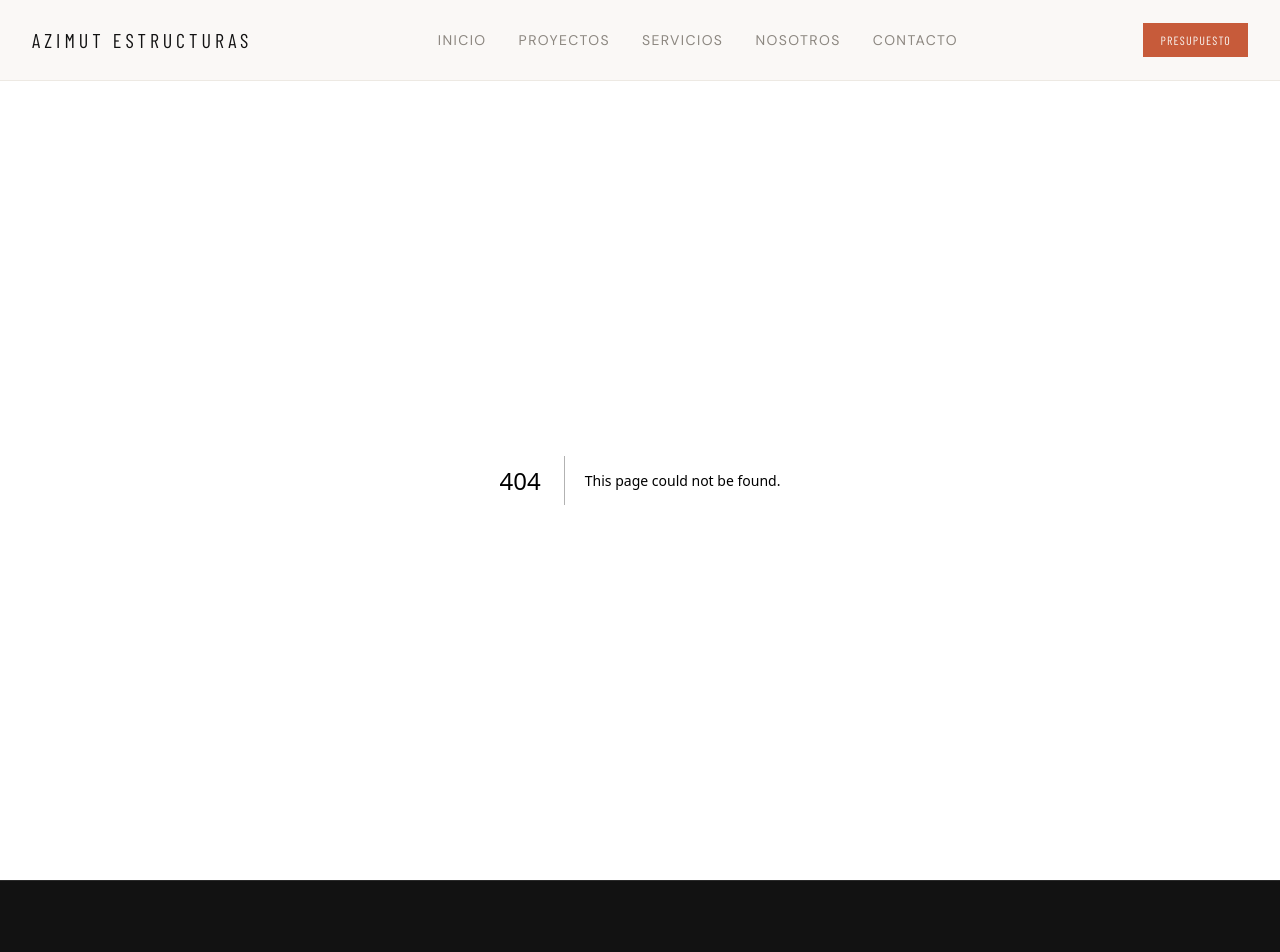
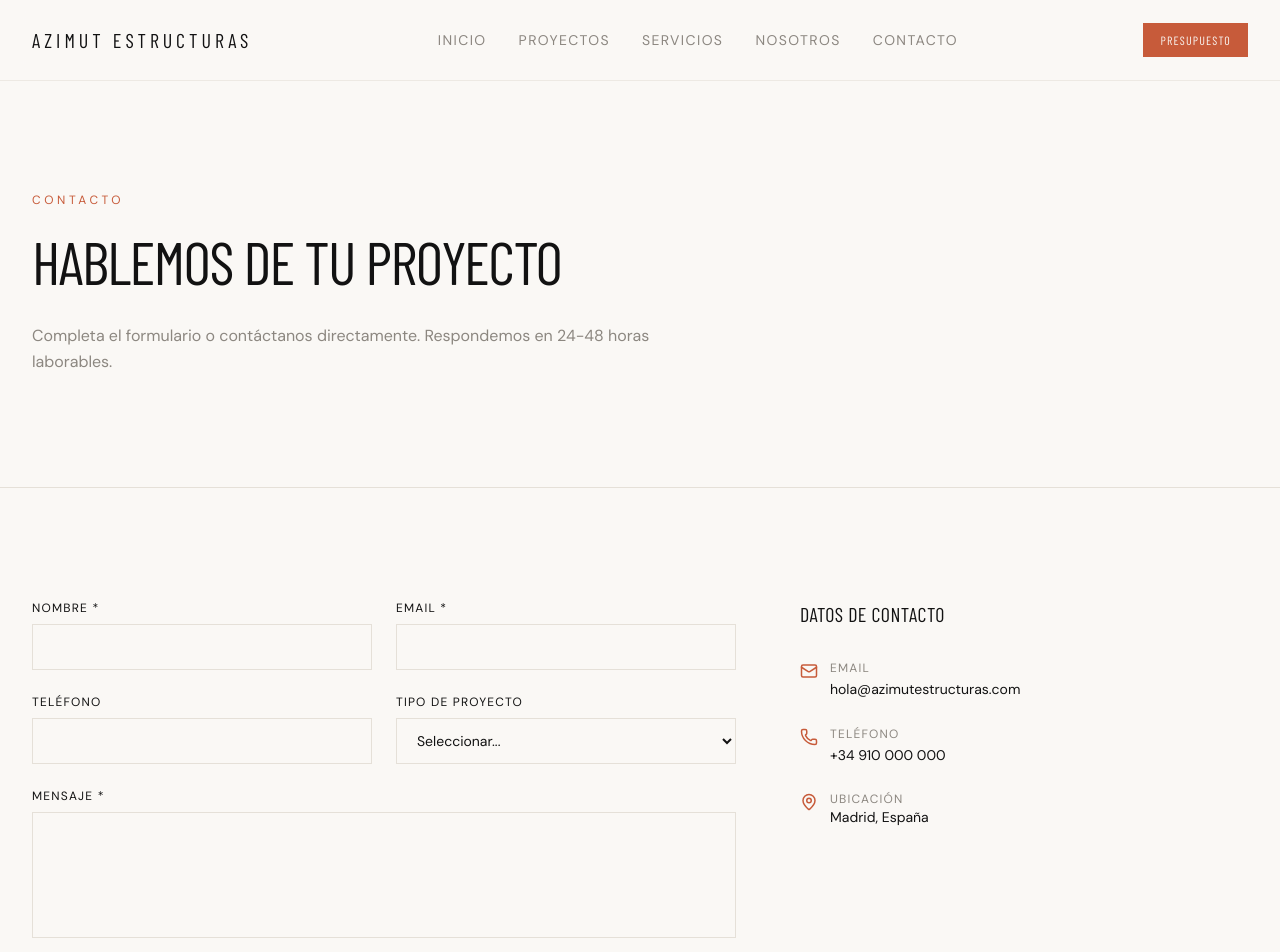
Before and after one commit to Areman-05/Azimut, a Next.js app: page /contacto in a window 1280 px wide. Before the commit this address had no page. Shown: the top 952 px of the page. Built offline with nearby package versions, Linux system fonts and the light colour scheme.

Commit message:
feat: añadir páginas de contacto y legales

```diff
--- /dev/null
+++ b/src/app/aviso-legal/page.tsx
@@ -0,0 +1,31 @@
+import type { Metadata } from "next";
+import { Container, Section } from "@/components/layout";
+import { PageHeader } from "@/components/ui/PageHeader";
+import { siteConfig } from "@/config";
+
+export const metadata: Metadata = {
+  title: "Aviso legal",
+};
+
+export default function AvisoLegalPage() {
+  return (
+    <>
+      <PageHeader title="Aviso legal" variant="light" />
+      <Section>
+        <Container>
+          <div className="prose-sm max-w-3xl space-y-4 text-sm leading-relaxed text-muted">
+            <p>
+              En cumplimiento de la Ley 34/2002 de Servicios de la Sociedad de la
+              Información, se informa que {siteConfig.name} es un proyecto
+              ficticio con fines de demostración.
+            </p>
+            <p>
+              Los contenidos de este sitio web tienen carácter informativo. Los
+              datos de contacto y proyectos mostrados son simulados.
+            </p>
+          </div>
+        </Container>
+      </Section>
+    </>
+  );
+}
--- /dev/null
+++ b/src/app/contacto/page.tsx
@@ -0,0 +1,71 @@
+import type { Metadata } from "next";
+import { Mail, MapPin, Phone } from "lucide-react";
+import { Container, Section } from "@/components/layout";
+import { PageHeader } from "@/components/ui/PageHeader";
+import { ContactForm } from "@/components/contact";
+import { siteConfig } from "@/config";
+
+export const metadata: Metadata = {
+  title: "Contacto",
+  description:
+    "Solicita presupuesto o información sobre tu proyecto con Azimut Estructuras.",
+};
+
+export default function ContactoPage() {
+  return (
+    <>
+      <PageHeader
+        label="Contacto"
+        title="Hablemos de tu proyecto"
+        description="Completa el formulario o contáctanos directamente. Respondemos en 24-48 horas laborables."
+      />
+      <Section>
+        <Container>
+          <div className="grid gap-16 lg:grid-cols-5">
+            <div className="lg:col-span-3">
+              <ContactForm />
+            </div>
+            <aside className="lg:col-span-2">
+              <h2 className="font-display text-xl uppercase tracking-wide">
+                Datos de contacto
+              </h2>
+              <ul className="mt-8 space-y-6">
+                <li className="flex items-start gap-3">
+                  <Mail size={18} className="mt-0.5 text-terracotta" aria-hidden />
+                  <div>
+                    <p className="text-xs uppercase tracking-widest text-muted">Email</p>
+                    <a
+                      href={`mailto:${siteConfig.contact.email}`}
+                      className="text-sm transition-colors hover:text-terracotta"
+                    >
+                      {siteConfig.contact.email}
+                    </a>
+                  </div>
+                </li>
+                <li className="flex items-start gap-3">
+                  <Phone size={18} className="mt-0.5 text-terracotta" aria-hidden />
+                  <div>
+                    <p className="text-xs uppercase tracking-widest text-muted">Teléfono</p>
+                    <a
+                      href={`tel:${siteConfig.contact.phone.replace(/\s/g, "")}`}
+                      className="text-sm transition-colors hover:text-terracotta"
+                    >
+                      {siteConfig.contact.phone}
+                    </a>
+                  </div>
+                </li>
+                <li className="flex items-start gap-3">
+                  <MapPin size={18} className="mt-0.5 text-terracotta" aria-hidden />
+                  <div>
+                    <p className="text-xs uppercase tracking-widest text-muted">Ubicación</p>
+                    <p className="text-sm">{siteConfig.contact.address}</p>
+                  </div>
+                </li>
+              </ul>
+            </aside>
+          </div>
+        </Container>
+      </Section>
+    </>
+  );
+}
--- /dev/null
+++ b/src/app/privacidad/page.tsx
@@ -0,0 +1,30 @@
+import type { Metadata } from "next";
+import { Container, Section } from "@/components/layout";
+import { PageHeader } from "@/components/ui/PageHeader";
+import { siteConfig } from "@/config";
+
+export const metadata: Metadata = {
+  title: "Política de privacidad",
+};
+
+export default function PrivacidadPage() {
+  return (
+    <>
+      <PageHeader title="Política de privacidad" variant="light" />
+      <Section>
+        <Container>
+          <div className="prose-sm max-w-3xl space-y-4 text-sm leading-relaxed text-muted">
+            <p>
+              {siteConfig.name} respeta tu privacidad. Este sitio es un proyecto
+              de demostración y no recopila datos personales de forma real.
+            </p>
+            <p>
+              El formulario de contacto simula el envío de mensajes sin
+              transmitir información a servidores externos.
+            </p>
+          </div>
+        </Container>
+      </Section>
+    </>
+  );
+}
```
